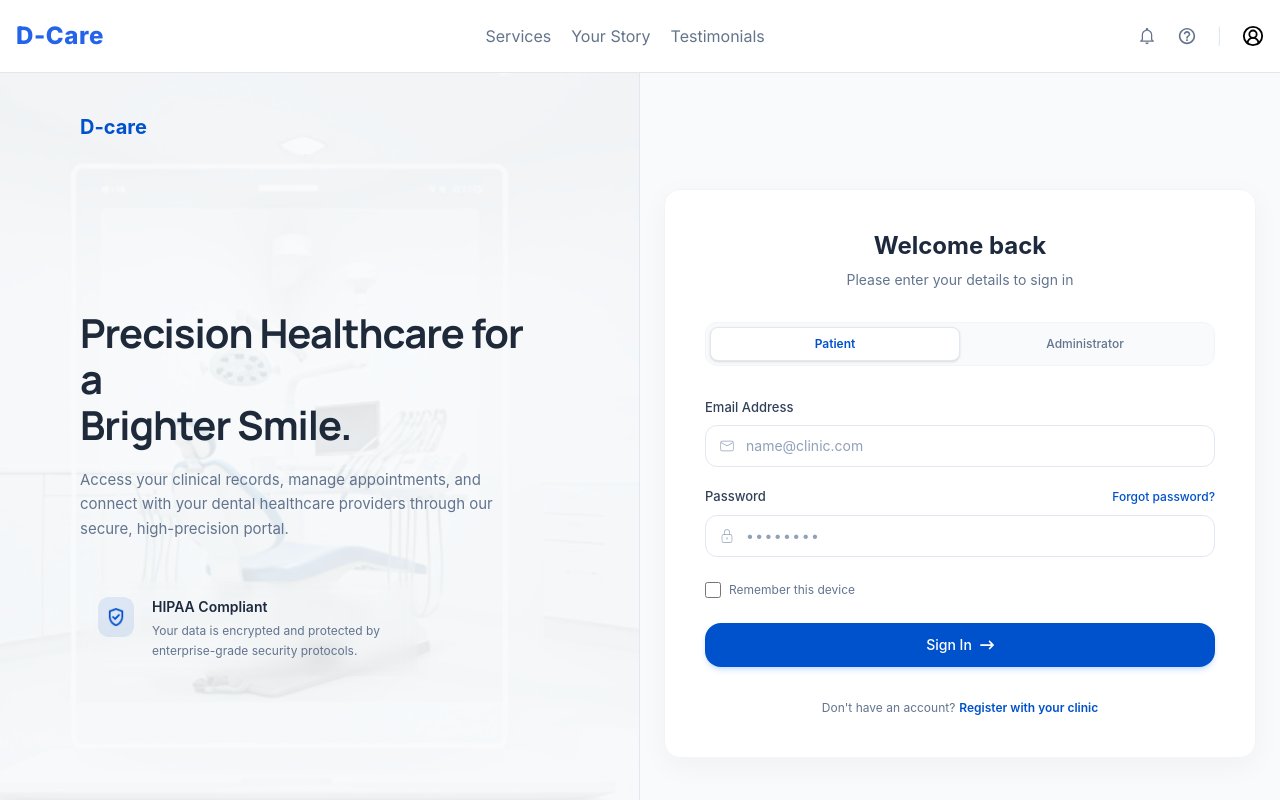
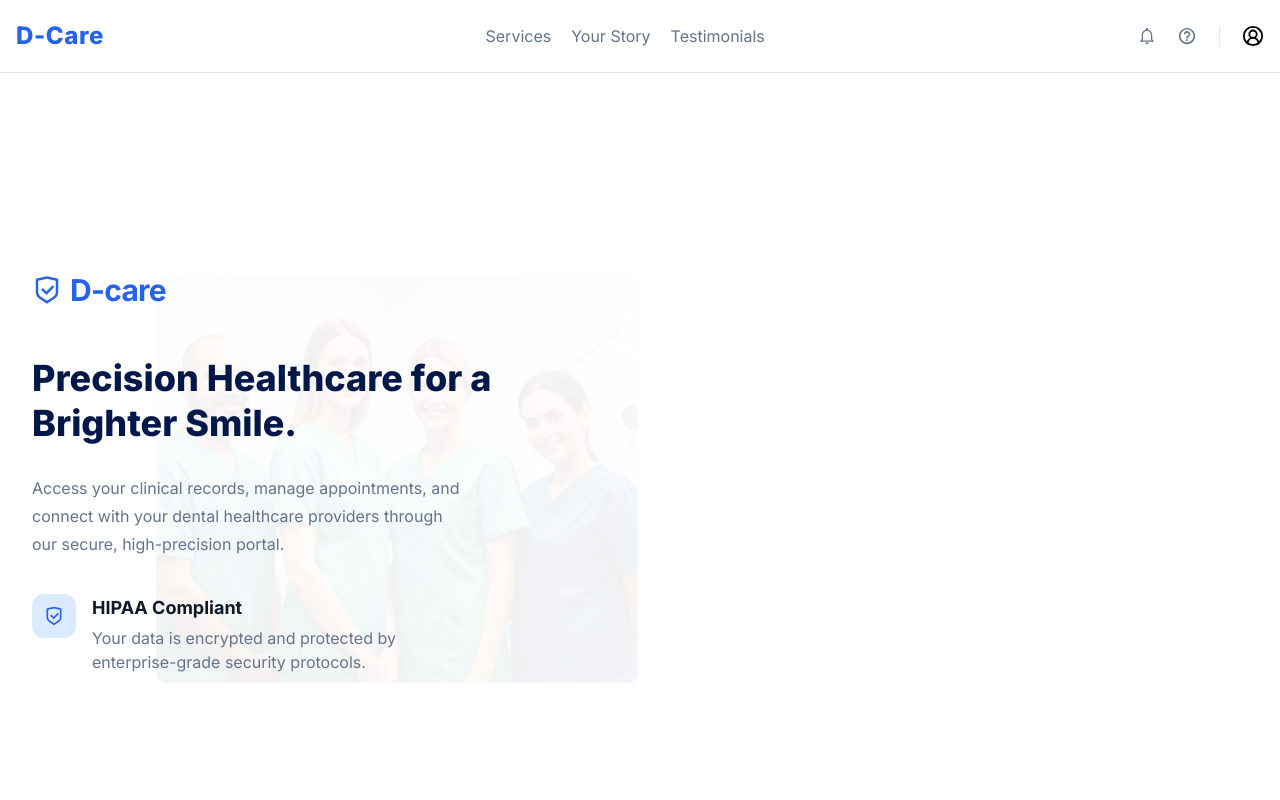
Before and after one commit to tarekelkanaria/d-care, a React (Vite) app: page /login in a window 1280 px wide. Shown: the top 800 px of the page. Built offline with nearby package versions, Linux system fonts and the light colour scheme.

Commit message:
Modify login

```diff
--- a/src/pages/login.jsx
+++ b/src/pages/login.jsx
@@ -1,185 +1,10 @@
-import image_tooth from "../assets/tooth.png";
-import image_like from "../assets/Overlay.png";
-import { CiMail } from "react-icons/ci";
-import { CiLock } from "react-icons/ci";
-import { FaArrowRightLong } from "react-icons/fa6";
-import { useState } from "react";
+import LeftPart from "../components/Login/LeftPart";
 
 export default function Login() {
-  const [admin, setAdmin] = useState(false);
   return (
-    <div className="min-h-screen flex bg-gray-50 font-sans text-gray-800">
-      <div className="hidden lg:flex w-1/2 bg-slate-50 flex-col justify-center px-20 relative border-r border-slate-200 overflow-hidden">
-        <img
-          src={image_tooth}
-          alt="Background"
-          className="absolute inset-0 w-full h-full object-cover opacity-10 pointer-events-none"
-        />
-
-        <div className="absolute top-10 left-20 flex items-center gap-2 text-[#0052cc] font-bold text-xl z-10">
-          D-care
-        </div>
-
-        <div className="max-w-md mt-10 z-10">
-          <h1 className="text-[40px] font-bold text-#0f172a leading-[1.15] mb-5 tracking-tight font-manrope">
-            Precision Healthcare for a <br /> Brighter Smile.
-          </h1>
-          <p className="text-slate-500 text-[15px] leading-relaxed mb-10">
-            Access your clinical records, manage appointments, and connect with
-            your dental healthcare providers through our secure, high-precision
-            portal.
-          </p>
-
-          <div className="flex gap-4 items-start backdrop-blur-sm p-4 w-max">
-            <img
-              src={image_like}
-              alt="Shield"
-              className="w-10 h-10 object-contain"
-            />
-            <div>
-              <h3 className="font-semibold text-sm text-slate-800">
-                HIPAA Compliant
-              </h3>
-              <p className="text-xs text-slate-500 mt-1 leading-relaxed max-w-62.5">
-                Your data is encrypted and protected by enterprise-grade
-                security protocols.
-              </p>
-            </div>
-          </div>
-        </div>
-      </div>
-
-      <div className="w-full lg:w-1/2 flex flex-col justify-center items-center relative p-6">
-        <div className="w-full max-w-420px bg-white rounded-2xl shadow-[0_8px_30px_rgb(0,0,0,0.04)] border border-slate-100 p-10 z-10">
-          {/* Header */}
-          <div className="text-center mb-8">
-            <h2 className="text-2xl font-bold text-slate-800">Welcome back</h2>
-            <p className="text-sm text-slate-500 mt-2">
-              Please enter your details to sign in
-            </p>
-          </div>
-
-          {/* Select Role */}
-          <div className="flex bg-slate-50 p-1 rounded-xl mb-8 border border-slate-100">
-            {/* admin = false
-            setadmin = false
-            if not admin mack active style
-            else not active style
-            here i need to do else */}
-            <button
-              onClick={() => setAdmin(false)}
-              className={`w-1/2 py-2 text-xs rounded-lg transition-all ${
-                !admin
-                  ? "font-semibold bg-white shadow-sm text-[#0052cc] border border-slate-200"
-                  : "font-medium text-slate-500 hover:text-slate-700"
-              }`}
-            >
-              Patient
-            </button>
-
-            <button
-              onClick={() => setAdmin(true)}
-              className={`w-1/2 py-2 text-xs rounded-lg transition-all ${
-                admin
-                  ? "font-semibold bg-white shadow-sm text-[#0052cc] border border-slate-200"
-                  : "font-medium text-slate-500 hover:text-slate-700"
-              }`}
-            >
-              Administrator
-            </button>
-          </div>
-          {/*
-         <div className="flex bg-slate-50 p-1 rounded-xl mb-8 border border-slate-100">
-
-            <button className="w-1/2 py-2 text-xs font-semibold rounded-lg bg-white shadow-sm text-[#0052cc] border border-slate-200">
-              Patient
-            </button>
-            <button className="w-1/2 py-2 text-xs font-medium rounded-lg text-slate-500 hover:text-slate-700 transition-colors">
-              Administrator
-            </button>
-          </div> */}
-
-          <form onSubmit={(e) => e.preventDefault()}>
-            <div className="mb-5">
-              <label className="block text-[13px] font-medium text-slate-700 mb-2">
-                Email Address
-              </label>
-              <div className="relative">
-                <div className="absolute inset-y-0 left-0 pl-3.5 flex items-center pointer-events-none text-slate-400">
-                  <CiMail />
-                </div>
-                <input
-                  type="email"
-                  placeholder="name@clinic.com"
-                  className="w-full pl-10 pr-4 py-2.5 bg-white border border-slate-200 rounded-xl text-sm placeholder-slate-400 focus:outline-none focus:ring-2 focus:ring-[#0052cc]/20 focus:border-[#0052cc] transition-all"
-                />
-              </div>
-            </div>
-
-            <div className="mb-5">
-              <div className="flex justify-between items-center mb-2">
-                <label className="block text-[13px] font-medium text-slate-700">
-                  Password
-                </label>
-                <button
-                  type="button"
-                  className="text-[12px] font-medium text-[#0052cc] hover:underline"
-                >
-                  Forgot password?
-                </button>
-              </div>
-              <div className="relative">
-                <div className="absolute inset-0 left-0 pl-3.5 flex items-center pointer-events-none text-slate-400">
-                  <CiLock />
-                </div>
-                <input
-                  type="password"
-                  placeholder="••••••••"
-                  className="w-full pl-10 pr-10 py-2.5 bg-white border border-slate-200 rounded-xl text-sm placeholder-slate-400 focus:outline-none focus:ring-2 focus:ring-[#0052cc]/20 focus:border-[#0052cc] transition-all tracking-widest"
-                />
-                <button
-                  type="button"
-                  className="absolute inset-y-0 right-0 pr-3.5 flex items-center text-slate-400 hover:text-slate-600"
-                ></button>
-              </div>
-            </div>
-
-            <div className="flex items-center mb-6 mt-6">
-              <input
-                type="checkbox"
-                id="remember"
-                className="w-4 h-4 text-logo bg-white border-slate-300 rounded focus:ring-[#0052cc]"
-              />
-              <label
-                htmlFor="remember"
-                className="ml-2 text-[12px] text-slate-500 cursor-pointer"
-              >
-                Remember this device
-              </label>
-            </div>
-
-            {/* Sign In Button */}
-            <button
-              type="submit"
-              className="w-full bg-[#0052cc] hover:bg-blue-700 text-white font-medium py-3 border-b-blue-700 rounded-2xl text-sm flex justify-center items-center gap-2 transition-all shadow-md shadow-blue-500/20"
-            >
-              Sign In
-              <FaArrowRightLong />
-            </button>
-          </form>
-
-          {/* Register Link */}
-          <div className="mt-8 text-center text-[12px] text-slate-500">
-            Don't have an account?
-            <button
-              type="button"
-              className="text-[#0052cc] hover:underline font-semibold ml-1"
-            >
-              Register with your clinic
-            </button>
-          </div>
-        </div>
-      </div>
-    </div>
+    <main className="min-h-screen bg-white lg:grid lg:grid-cols-2">
+      <LeftPart />
+      <div className="hidden lg:block" />
+    </main>
   );
 }
```
